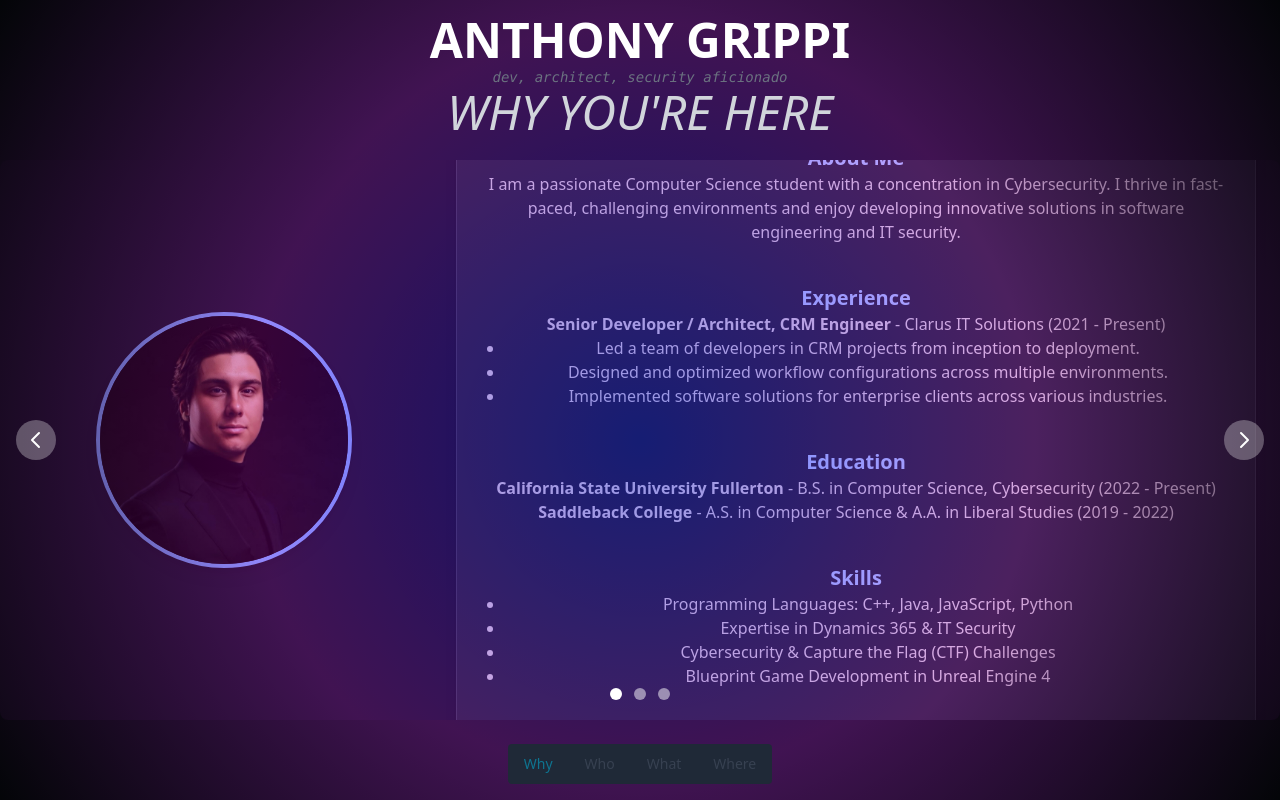
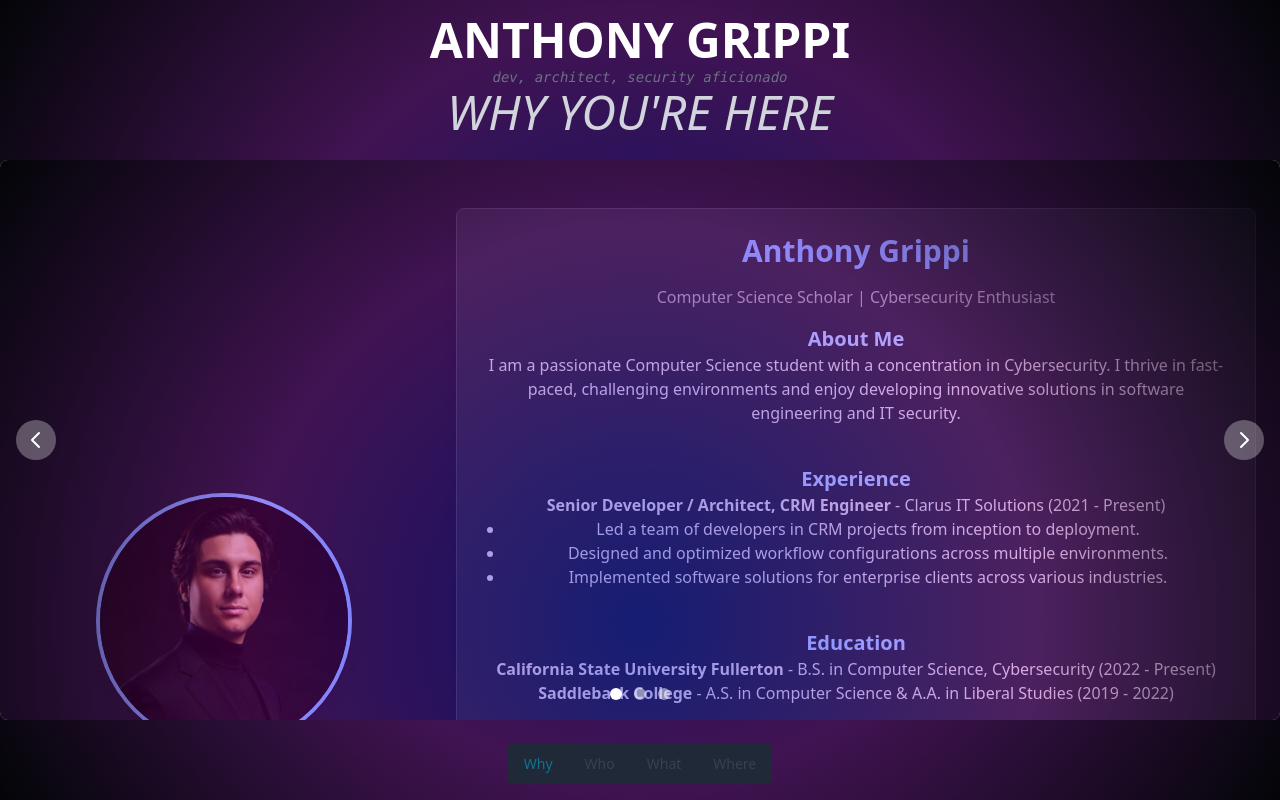
Before and after one commit to Fanaticaj/portfolio, a React (Vite) app in the folder portfolio/: page / in a window 1280 px wide. Built offline with nearby package versions, Linux system fonts and the light colour scheme.

Commit message:
fixed scrollbar and now allows you to scroll through the whole Carousel item

```diff
--- a/portfolio/src/components/CarouselItem.tsx
+++ b/portfolio/src/components/CarouselItem.tsx
@@ -5,10 +5,12 @@ export interface CarouselItemProps {
 }
 
 const CarouselItem = ({Comp}: CarouselItemProps) => {
-  return (<div className="overflow-y-hidden">
-    {Comp}
-  </div>
+  return (
+    <div className="overflow-y-auto max-h-full">
+      {Comp}
+    </div>
   );
 }
 
+
 export default CarouselItem;
--- a/portfolio/src/components/SlideShow.tsx
+++ b/portfolio/src/components/SlideShow.tsx
@@ -8,7 +8,7 @@ export function SlideShow() {
   return (
     <div className="h-[35rem] w-[80rem]">
       <Carousel slide={false}>
-        <div className="flex h-full items-center justify-center bg-gray-400 dark:bg-gray-700 dark:text-white overflow-y-scroll">
+      <div className="flex h-full items-center justify-center bg-gray-400 dark:bg-gray-700 dark:text-white overflow-y-auto max-h-[35rem]">
           <CarouselItem Comp={<Who />} />
         </div>
         <div className="flex h-full items-center justify-center bg-gray-400 dark:bg-gray-700 dark:text-white">
--- a/portfolio/src/pages/Who.tsx
+++ b/portfolio/src/pages/Who.tsx
@@ -4,8 +4,8 @@ import FooterNav from "../components/FooterNav";
 
 const Who = () => {
   return (
-    <div className="relative min-h-screen flex flex-col items-center justify-center bg-gray-900 text-white">
-      <GradientBackground />
+      <div className="relative min-h-screen flex flex-col items-center bg-gray-900 text-white overflow-y-auto">
+<GradientBackground />
       <div className="container mx-auto px-6 py-12 flex flex-col md:flex-row items-center gap-8">
         {/* Profile Photo Section */}
         <div className="w-full md:w-1/3 flex justify-center">
```
